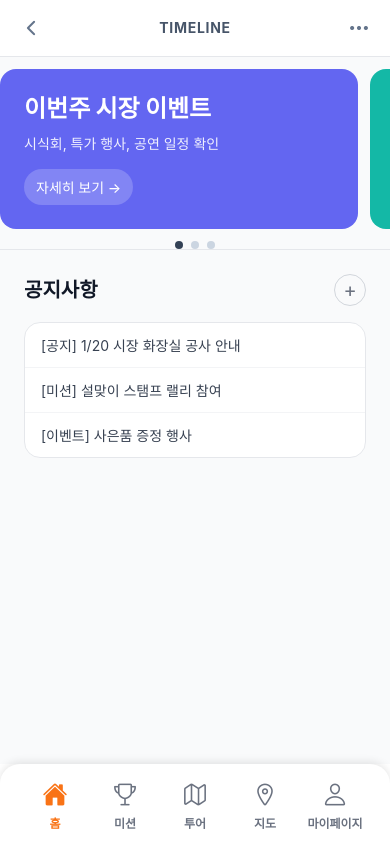
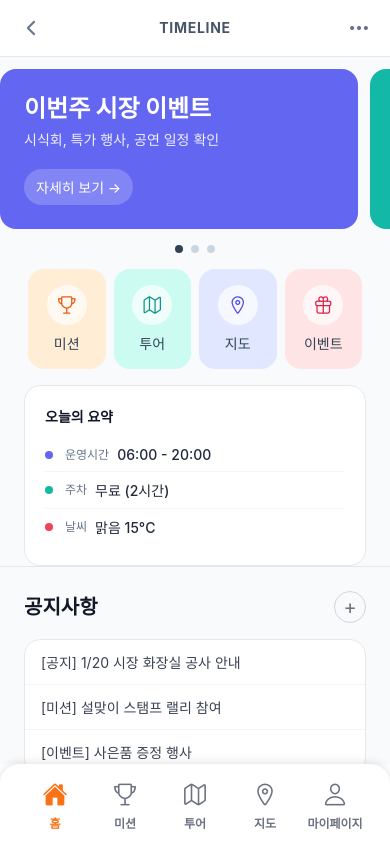
Before and after one commit to sijang-bojang/frontend, a React Native app: screen /Home in a window 390 px wide. Built offline with nearby package versions, Linux system fonts and the light colour scheme.

Commit message:
feat: 홈페이지 추가 컴포넌트 구현

```diff
--- a/src/screens/home/HomeScreen.tsx
+++ b/src/screens/home/HomeScreen.tsx
@@ -4,6 +4,8 @@ import { SafeAreaView } from "react-native-safe-area-context";
 import HeaderBar from "./components/HeaderBar";
 import HeroCarousel from "./components/HeroCarousel";
 import NoticesSection from "./components/NoticesSection";
+import QuickActions from "./components/QuickActions";
+import TodaySummary from "./components/TodaySummary";
 import { HeroCard, Notice } from "./types";
 
 export default function HomeScreen() {
@@ -42,7 +44,34 @@ export default function HomeScreen() {
       <HeaderBar />
       <ScrollView className="flex-1">
         {/* 상단 히어로 캐러셀 */}
-        <HeroCarousel cards={heroCards} />
+        <HeroCarousel cards={heroCards} cardHeight={160} />
+
+        {/* 퀵 액션 */}
+        <QuickActions />
+
+        {/* 오늘의 요약 */}
+        <TodaySummary
+          items={[
+            {
+              id: 1,
+              label: "운영시간",
+              value: "06:00 - 20:00",
+              dotClass: "bg-indigo-500",
+            },
+            {
+              id: 2,
+              label: "주차",
+              value: "무료 (2시간)",
+              dotClass: "bg-teal-500",
+            },
+            {
+              id: 3,
+              label: "날씨",
+              value: "맑음 15°C",
+              dotClass: "bg-rose-500",
+            },
+          ]}
+        />
 
         {/* 공지사항 */}
         <NoticesSection notices={notices} />
--- a/src/screens/home/components/HeroCarousel.tsx
+++ b/src/screens/home/components/HeroCarousel.tsx
@@ -17,9 +17,14 @@ const CARD_WIDTH = SCREEN_WIDTH - HORIZONTAL_PADDING * 2; // full-bleed with pad
 type HeroCarouselProps = {
   cards: HeroCard[];
   onPressCard?: (card: HeroCard) => void;
+  cardHeight?: number; // 카드 높이 커스터마이즈
 };
 
-const HeroCarousel: React.FC<HeroCarouselProps> = ({ cards, onPressCard }) => {
+const HeroCarousel: React.FC<HeroCarouselProps> = ({
+  cards,
+  onPressCard,
+  cardHeight = 220,
+}) => {
   const [activeIndex, setActiveIndex] = useState(0);
   const viewabilityConfig = useMemo(
     () => ({ viewAreaCoveragePercentThreshold: 60 }),
@@ -35,12 +40,10 @@ const HeroCarousel: React.FC<HeroCarouselProps> = ({ cards, onPressCard }) => {
     <TouchableOpacity
       activeOpacity={0.85}
       onPress={() => onPressCard?.(item)}
-      style={{ width: CARD_WIDTH, marginRight: CARD_GAP }}
-      className={`rounded-2xl p-6 ${item.colorClass ?? "bg-indigo-500"}`}
+      style={{ width: CARD_WIDTH, marginRight: CARD_GAP, height: cardHeight }}
+      className={`rounded-2xl p-6 justify-between ${item.colorClass ?? "bg-indigo-500"}`}
     >
-      <Text className="text-white text-2xl font-extrabold mb-2">
-        {item.title}
-      </Text>
+      <Text className="text-white text-2xl font-extrabold">{item.title}</Text>
       {item.description ? (
         <Text className="text-white/90 mb-4">{item.description}</Text>
       ) : null}
@@ -68,7 +71,7 @@ const HeroCarousel: React.FC<HeroCarouselProps> = ({ cards, onPressCard }) => {
         viewabilityConfig={viewabilityConfig}
       />
       {/* 인디케이터 */}
-      <View className="flex-row items-center justify-center mt-3">
+      <View className="flex-row items-center justify-center mt-4">
         {cards.map((_, idx) => (
           <View
             key={idx}
--- /dev/null
+++ b/src/screens/home/components/QuickActions.tsx
@@ -0,0 +1,70 @@
+import React from "react";
+import { View, Text, TouchableOpacity } from "react-native";
+import { Ionicons } from "@expo/vector-icons";
+
+type ActionKey = "mission" | "map" | "tour" | "event";
+
+type QuickActionsProps = {
+  onPress?: (key: ActionKey) => void;
+};
+
+const ACTIONS: {
+  key: ActionKey;
+  label: string;
+  icon: keyof typeof Ionicons.glyphMap;
+  bgClass: string;
+  color: string;
+}[] = [
+  {
+    key: "mission",
+    label: "미션",
+    icon: "trophy-outline",
+    bgClass: "bg-orange-100",
+    color: "#ea580c",
+  },
+  {
+    key: "tour",
+    label: "투어",
+    icon: "map-outline",
+    bgClass: "bg-teal-100",
+    color: "#0d9488",
+  },
+  {
+    key: "map",
+    label: "지도",
+    icon: "location-outline",
+    bgClass: "bg-indigo-100",
+    color: "#4f46e5",
+  },
+  {
+    key: "event",
+    label: "이벤트",
+    icon: "gift-outline",
+    bgClass: "bg-rose-100",
+    color: "#e11d48",
+  },
+];
+
+const QuickActions: React.FC<QuickActionsProps> = ({ onPress }) => {
+  return (
+    <View className="px-6 mt-4">
+      <View className="flex-row justify-between">
+        {ACTIONS.map((a) => (
+          <TouchableOpacity
+            key={a.key}
+            activeOpacity={0.8}
+            onPress={() => onPress?.(a.key)}
+            className={`flex-1 mx-1 rounded-2xl ${a.bgClass} items-center py-4`}
+          >
+            <View className="w-10 h-10 rounded-full bg-white/70 items-center justify-center mb-2">
+              <Ionicons name={a.icon} size={20} color={a.color} />
+            </View>
+            <Text className="text-slate-700 font-medium">{a.label}</Text>
+          </TouchableOpacity>
+        ))}
+      </View>
+    </View>
+  );
+};
+
+export default QuickActions;
--- a/src/screens/home/components/TextPost.tsx
+++ /dev/null
@@ -1,38 +0,0 @@
-import React from "react";
-import { View, Text } from "react-native";
-
-type TextPostProps = {
-  author: string;
-  time: string;
-  content: string;
-  accentColor?: string; // 배경 카드 색상
-  textColor?: string; // 텍스트 색상
-};
-
-const TextPost: React.FC<TextPostProps> = ({
-  author,
-  time,
-  content,
-  accentColor = "bg-slate-400",
-  textColor = "text-white",
-}) => {
-  return (
-    <View className="px-6 mt-4">
-      {/* 작성자 */}
-      <View className="flex-row items-center mb-3">
-        <View className="w-10 h-10 rounded-full bg-slate-300 mr-3" />
-        <View>
-          <Text className="text-slate-700 text-xs">{author}</Text>
-          <Text className="text-slate-400 text-xs">{time}</Text>
-        </View>
-      </View>
-
-      {/* 카드 */}
-      <View className={`rounded-2xl ${accentColor} p-4`}>
-        <Text className={`${textColor} text-base`}>{content}</Text>
-      </View>
-    </View>
-  );
-};
-
-export default TextPost;
--- /dev/null
+++ b/src/screens/home/components/TodaySummary.tsx
@@ -0,0 +1,35 @@
+import React from "react";
+import { View, Text } from "react-native";
+
+type SummaryItem = {
+  id: number | string;
+  label: string;
+  value: string;
+  dotClass: string; // 색 점 클래스
+};
+
+type TodaySummaryProps = {
+  items: SummaryItem[];
+};
+
+const TodaySummary: React.FC<TodaySummaryProps> = ({ items }) => {
+  return (
+    <View className="px-6 mt-4">
+      <View className="bg-white rounded-2xl border border-gray-200 p-5">
+        <Text className="text-slate-900 font-semibold mb-3">오늘의 요약</Text>
+        {items.map((item, idx) => (
+          <View
+            key={item.id}
+            className={`flex-row items-center py-2 ${idx < items.length - 1 ? "border-b border-gray-100" : ""}`}
+          >
+            <View className={`w-2 h-2 rounded-full mr-3 ${item.dotClass}`} />
+            <Text className="text-slate-500 mr-2 text-xs">{item.label}</Text>
+            <Text className="text-slate-800 font-medium">{item.value}</Text>
+          </View>
+        ))}
+      </View>
+    </View>
+  );
+};
+
+export default TodaySummary;
```
